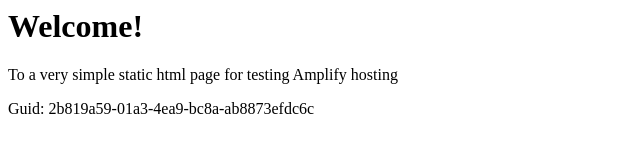
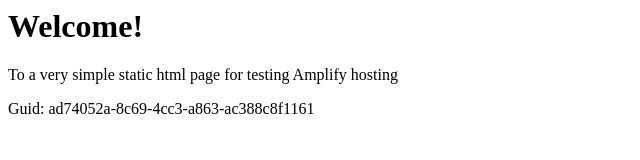
Before and after one commit to aws-aemilia-yul/Github-PR-Commit-Integration-Test-DoNotTouch-GitHubWebhookPushCanaryTest-v1-preprod-ca-central-1, a website: page src/index.html in a window 1280 px wide. Shown: the full height of the page, 0-640 px from the left. Drawn offline with Linux system fonts and the light colour scheme.

Commit message:
commit from integ tests

```diff
--- a/src/index.html
+++ b/src/index.html
@@ -12,6 +12,6 @@
 <body>
     <h1>Welcome!</h1>
     <p>To a very simple static html page for testing Amplify hosting</p>
-    <p>Guid: 2b819a59-01a3-4ea9-bc8a-ab8873efdc6c</p></body>
+    <p>Guid: ad74052a-8c69-4cc3-a863-ac388c8f1161</p></body>
 
 </html>
```
